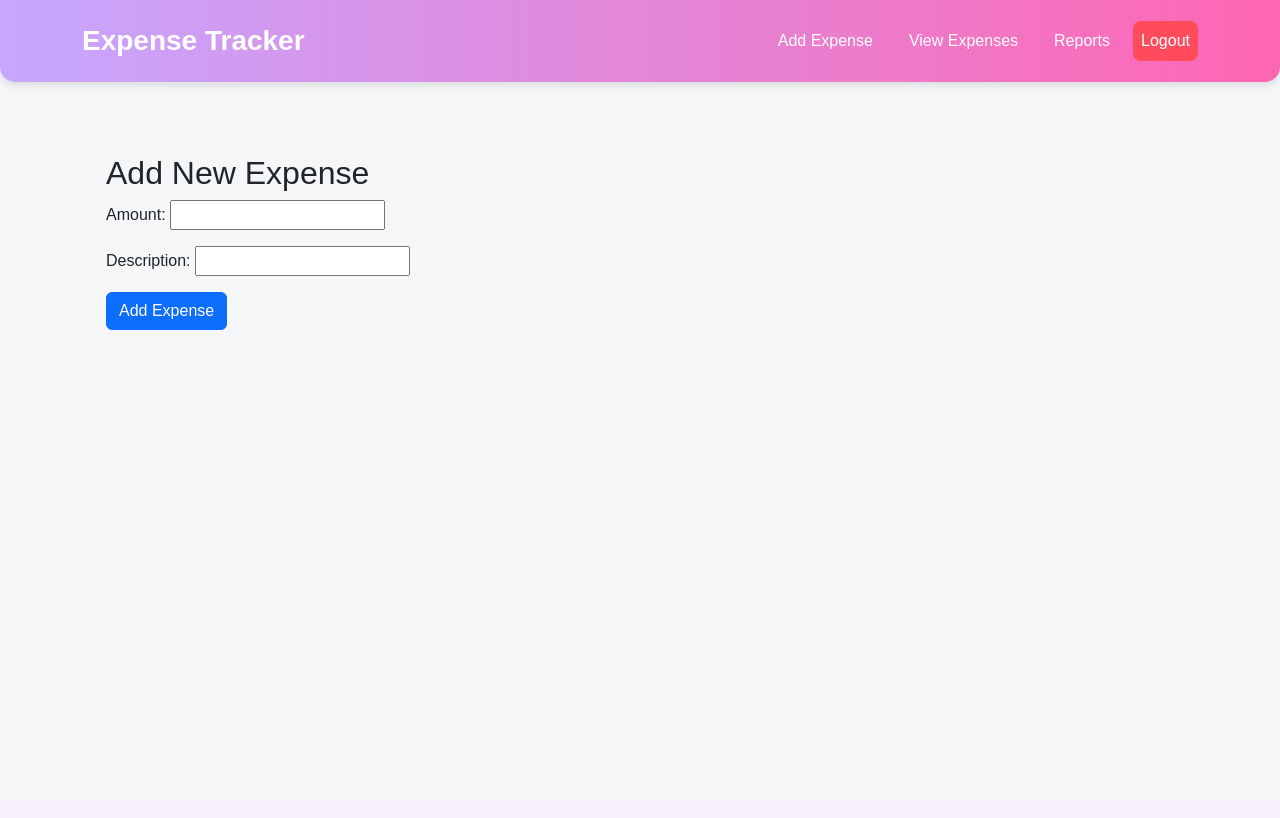
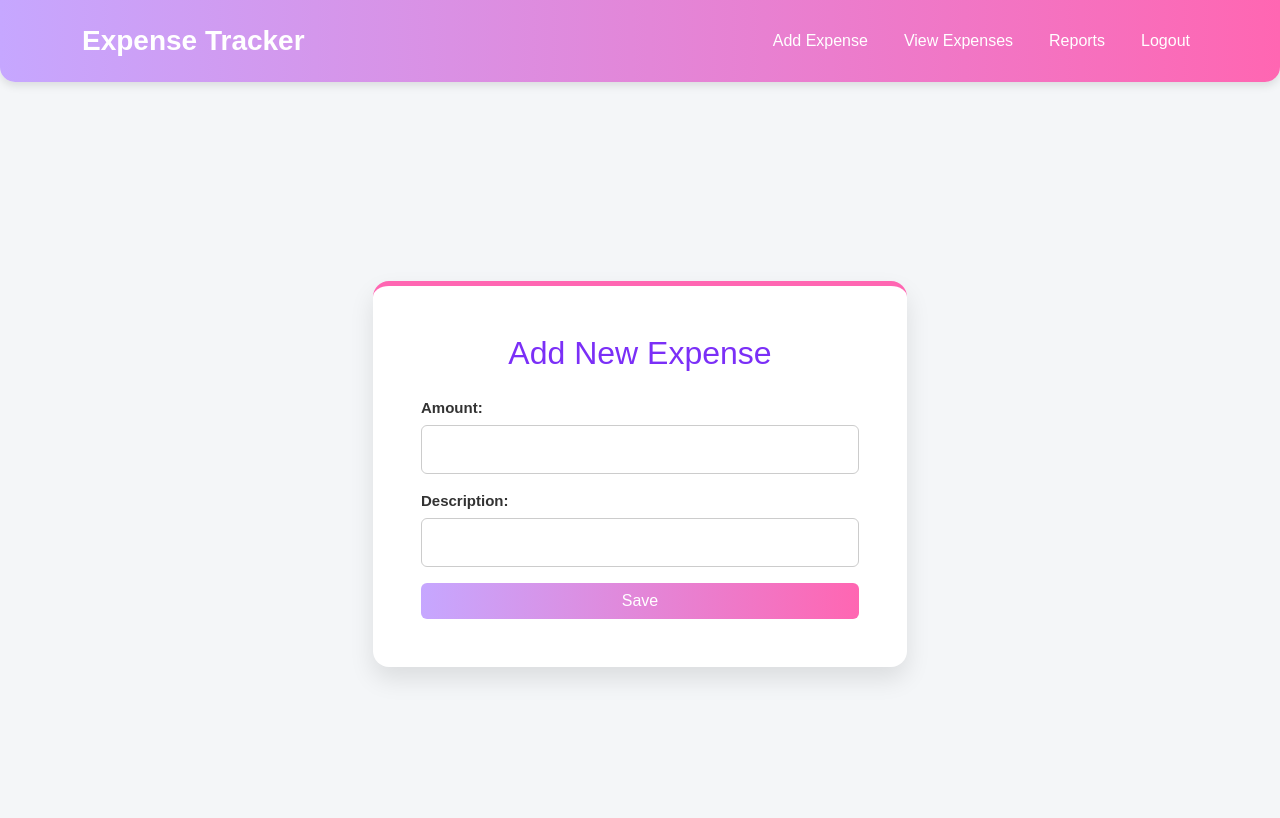
Before and after one commit to ashishkekan/MoneyMint, a Django app: page /add/ in a window 1280 px wide. Before the commit the page ends 330 px from the top, so only its background shows below. Run offline with Django 4.2, Linux system fonts and the light colour scheme; a user stored in the database is signed in.

Commit message:
Set proper expenses and their chart

```diff
--- a/expenses/templates/expenses/add_expense.html
+++ b/expenses/templates/expenses/add_expense.html
@@ -1,11 +1,22 @@
 {% extends 'expenses/base.html' %}
 {% block content %}
-<div class="container">
-    <h2>Add New Expense</h2>
-    <form method="post">
-        {% csrf_token %}
-        {{ form.as_p }}
-        <button type="submit" class="btn btn-primary">Add Expense</button>
-    </form>
+<div class="container d-flex justify-content-center align-items-center" style="min-height: 80vh;">
+    <div class="col-md-6">
+        <div class="register-container p-5">
+            <h2 class="text-center mb-4" style="color: #7b2ff7;">Add New Expense</h2>
+            <form method="post">
+                {% csrf_token %}
+                <div class="form-group mb-3">
+                    {{ form.amount.label_tag }}
+                    {{ form.amount }}
+                </div>
+                <div class="form-group mb-3">
+                    {{ form.description.label_tag }}
+                    {{ form.description }}
+                </div>
+                <button type="submit" class="btn btn-primary w-100" style="background: linear-gradient(90deg, #c6a7ff, #ff66b2); border: none;">Save</button>
+            </form>
+        </div>
+    </div>
 </div>
 {% endblock %}
--- a/expenses/templates/expenses/base.html
+++ b/expenses/templates/expenses/base.html
@@ -22,7 +22,7 @@
         <li class="nav-item"><a class="nav-link" href="{% url 'add_expense' %}">Add Expense</a></li>
         <li class="nav-item"><a class="nav-link" href="{% url 'view_expenses' %}">View Expenses</a></li>
         <li class="nav-item"><a class="nav-link" href="{% url 'report' %}">Reports</a></li>
-        <li class="nav-item"><a class="nav-link btn-logout" href="{% url 'logout' %}">Logout</a></li>
+        <li class="nav-item"><a class="nav-link" href="{% url 'logout' %}">Logout</a></li>
       </ul>
       {% else %}
       <ul class="navbar-nav ms-auto">
--- a/expenses/templates/expenses/login.html
+++ b/expenses/templates/expenses/login.html
@@ -16,7 +16,6 @@
                 </div>
                 <button type="submit" class="btn btn-primary w-100" style="background: linear-gradient(90deg, #c6a7ff, #ff66b2); border: none;">Login</button>
             </form>
-            <p class="mt-3 text-center">Already have an account? <a href="{% url 'login' %}" style="color: #7b2ff7;">Login</a></p>
         </div>
     </div>
 </div>
```
Also changed, not shown: expenses/templates/expenses/report.html (+7 -0 lines).
